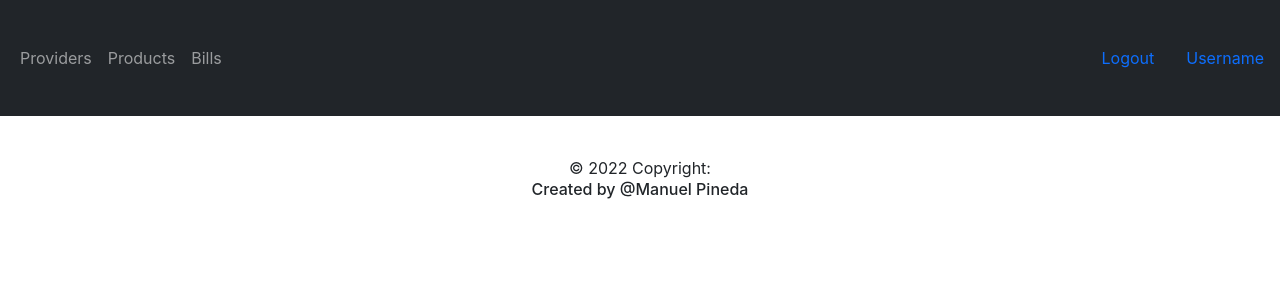
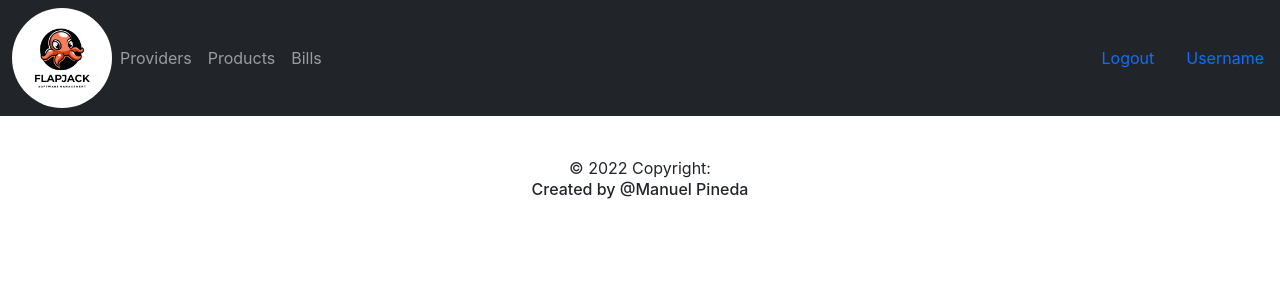
Before and after one commit to ManuelP84/sofkaU-store-challenge-react-redux, a React (Vite) app: page / in a window 1280 px wide. Shown: the top 300 px of the page. Built offline with nearby package versions, Linux system fonts and the light colour scheme.

Commit message:
Logo included in navbar

```diff
--- a/src/components/Navbar.tsx
+++ b/src/components/Navbar.tsx
@@ -1,6 +1,7 @@
 import * as React from 'react';
 import { Link } from 'react-router-dom';
 import '../style/navbar.css'
+import logo from "../assets/logo.png"
 
 interface INavbarProps {
     logged: Object
@@ -10,7 +11,7 @@ const Navbar: React.FunctionComponent<INavbarProps> = ({logged}) => {
   return (
     <nav className="navbar navbar-expand-lg navbar-dark bg-dark">
         <div className="container-fluid">
-            <img src="" height="100" alt=""/>
+            <img className="rounded-circle" src={logo} height="100" alt=""/>
             <div className="collapse navbar-collapse" id="navbarNavAltMarkup">
                 {logged &&
                 <ul className="navbar-nav">
```
Also changed, not shown: src/assets/logo.png (added).
